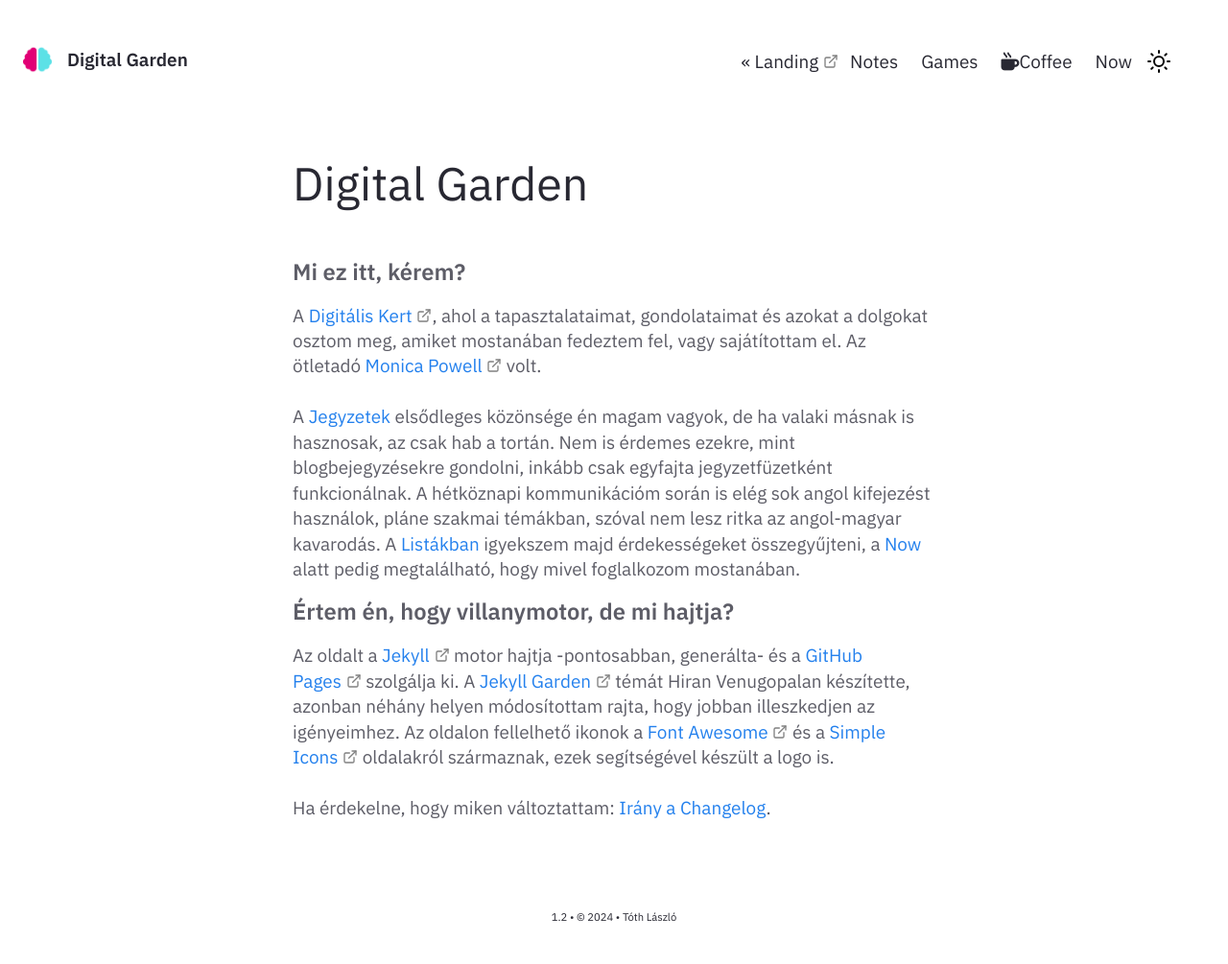
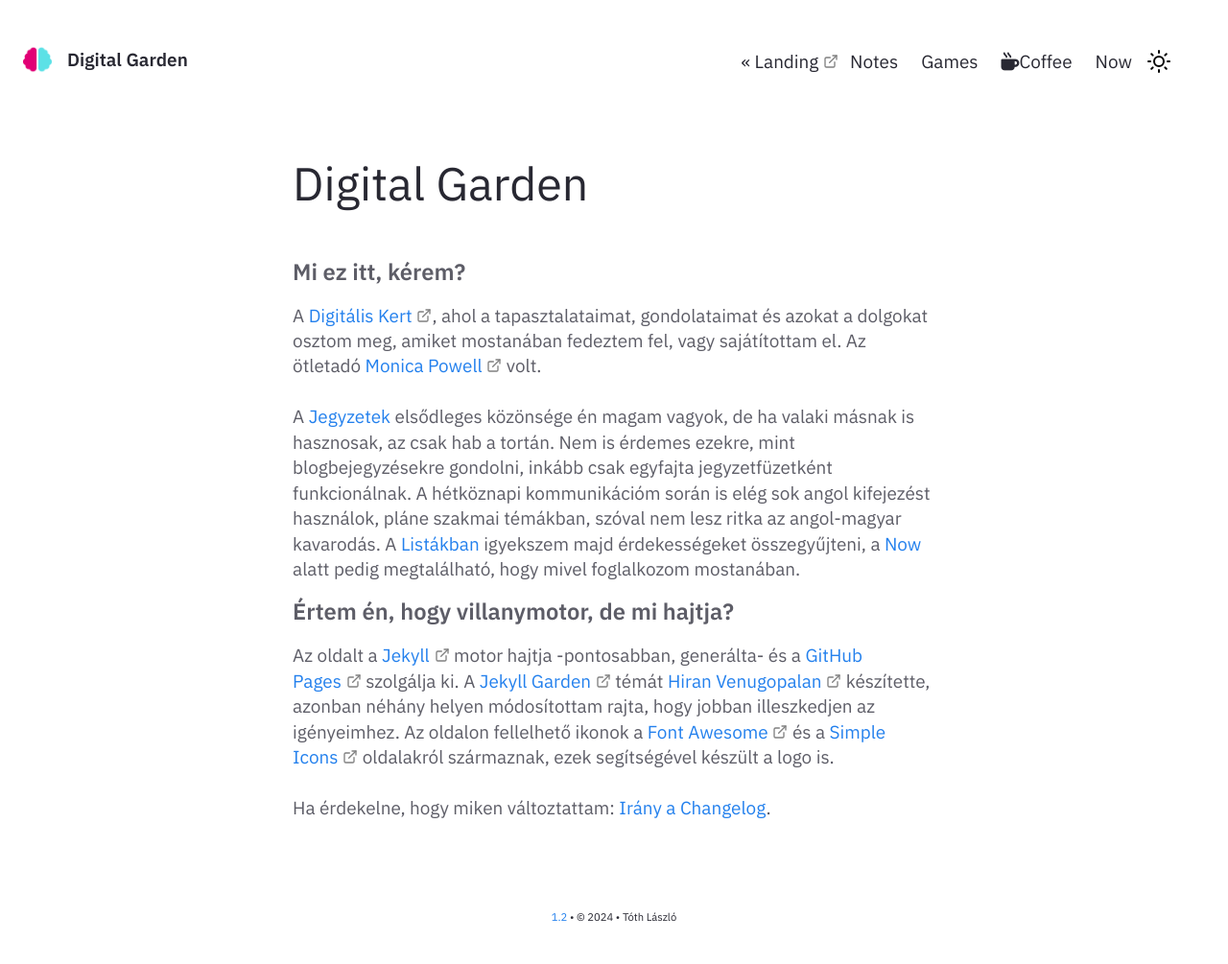
Before and after one commit to tothlp/garden, a Jekyll site: the page built from pages/index.md, in a window 1280 px wide. Shown: the whole page at 96% size. Built offline with Jekyll 4.4.1, drawn with Linux system fonts in a browser that asks for light colours; nearby versions of some CDN libraries.

Commit message:
feat: update homepage, add changelog link to footer
closes #6

```diff
--- a/_includes/Footer.html
+++ b/_includes/Footer.html
@@ -30,6 +30,6 @@
 
 {%- if site.copyright.msg != nil and site.copyright.msg != empty and site.copyright.msg != null -%}
 <div id="copyright">
-    <p id="copyright-notice">{{site.version}} • {{site.copyright.year}} • {{site.copyright.msg}} </a> </p>
+    <p id="copyright-notice"><a href="{{'/changelog' | relative_url}}">{{site.version}}</a> • {{site.copyright.year}} • {{site.copyright.msg}} </a> </p>
 </div>
 {%- endif -%}
--- a/_includes/Homepage.html
+++ b/_includes/Homepage.html
@@ -14,7 +14,7 @@
         <h4>Értem én, hogy villanymotor, de mi hajtja?</h4>
 
         Az oldalt a <a href="https://jekyllrb.com/" target="_blank" rel="noopener">Jekyll</a> motor hajtja -pontosabban, generálta- és a <a href="https://pages.github.com/" target="_blank" rel="noopener">GitHub Pages</a> szolgálja ki.
-        A <a href="https://github.com/Jekyll-Garden/jekyll-garden.github.io" target="_blank" rel="noopener">Jekyll Garden</a> témát Hiran Venugopalan készítette,
+        A <a href="https://github.com/Jekyll-Garden/jekyll-garden.github.io" target="_blank" rel="noopener">Jekyll Garden</a> témát <a href="https://hiran.in" target="_blank" rel="noopener">Hiran Venugopalan</a> készítette,
         azonban néhány helyen módosítottam rajta, hogy jobban illeszkedjen az igényeimhez.
         Az oldalon fellelhető ikonok a <a href="https://fontawesome.com/" target="_blank" rel="noopener">Font Awesome</a> és a <a href="https://simpleicons.org/" target="_blank" rel="noopener">Simple Icons</a> oldalakról származnak, ezek segítségével készült a logo is.
 <br><br>
```
